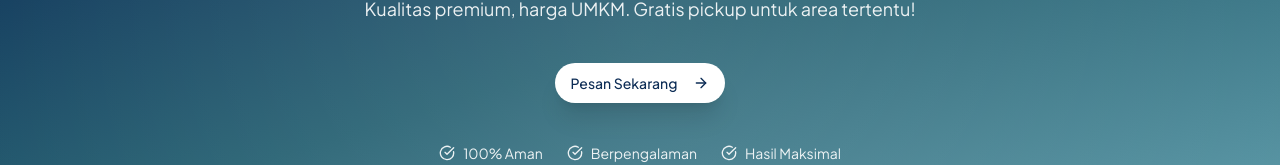
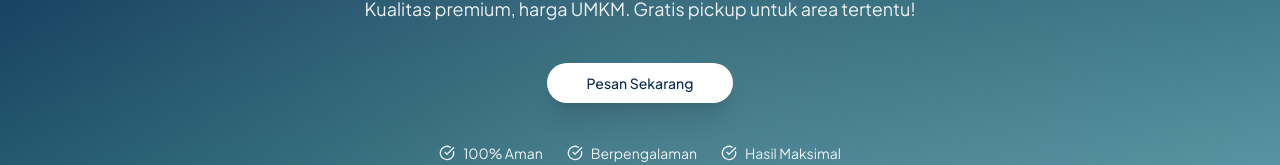
Before and after one commit to athallaarl66/Crazwash, a Next.js app: page / in a window 1280 px wide. Shown: the part 2151-2316 px from the top of the page. Built offline with nearby package versions, Linux system fonts and the light colour scheme.

Commit message:
delete arrow main page public

```diff
--- a/app/page.tsx
+++ b/app/page.tsx
@@ -2,7 +2,7 @@
 import Link from "next/link";
 import { Button } from "@/components/ui/button";
 import { Badge } from "@/components/ui/badge";
-import { Clock, Shield, Truck, ArrowRight, CheckCircle } from "lucide-react";
+import { Clock, Shield, Truck, CheckCircle } from "lucide-react";
 
 import { PublicNavbar } from "@/components/layout/PublicNavbar";
 import { Footer } from "@/components/layout/Footer";
@@ -320,7 +320,6 @@ export default function LandingPage() {
   "
             >
               Pesan Sekarang
-              <ArrowRight className="ml-2 h-5 w-5" />
             </Button>
           </Link>
 
```
